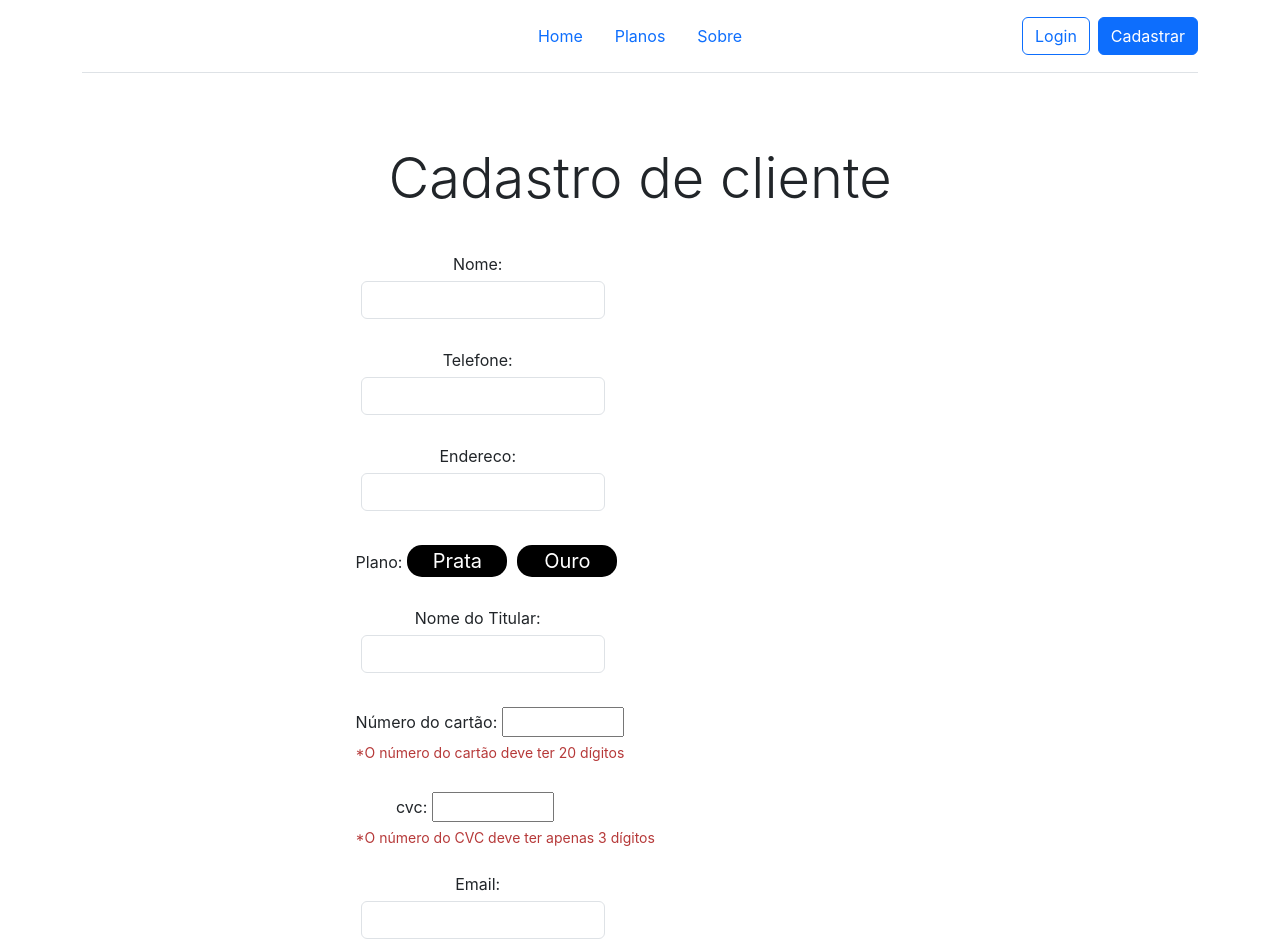
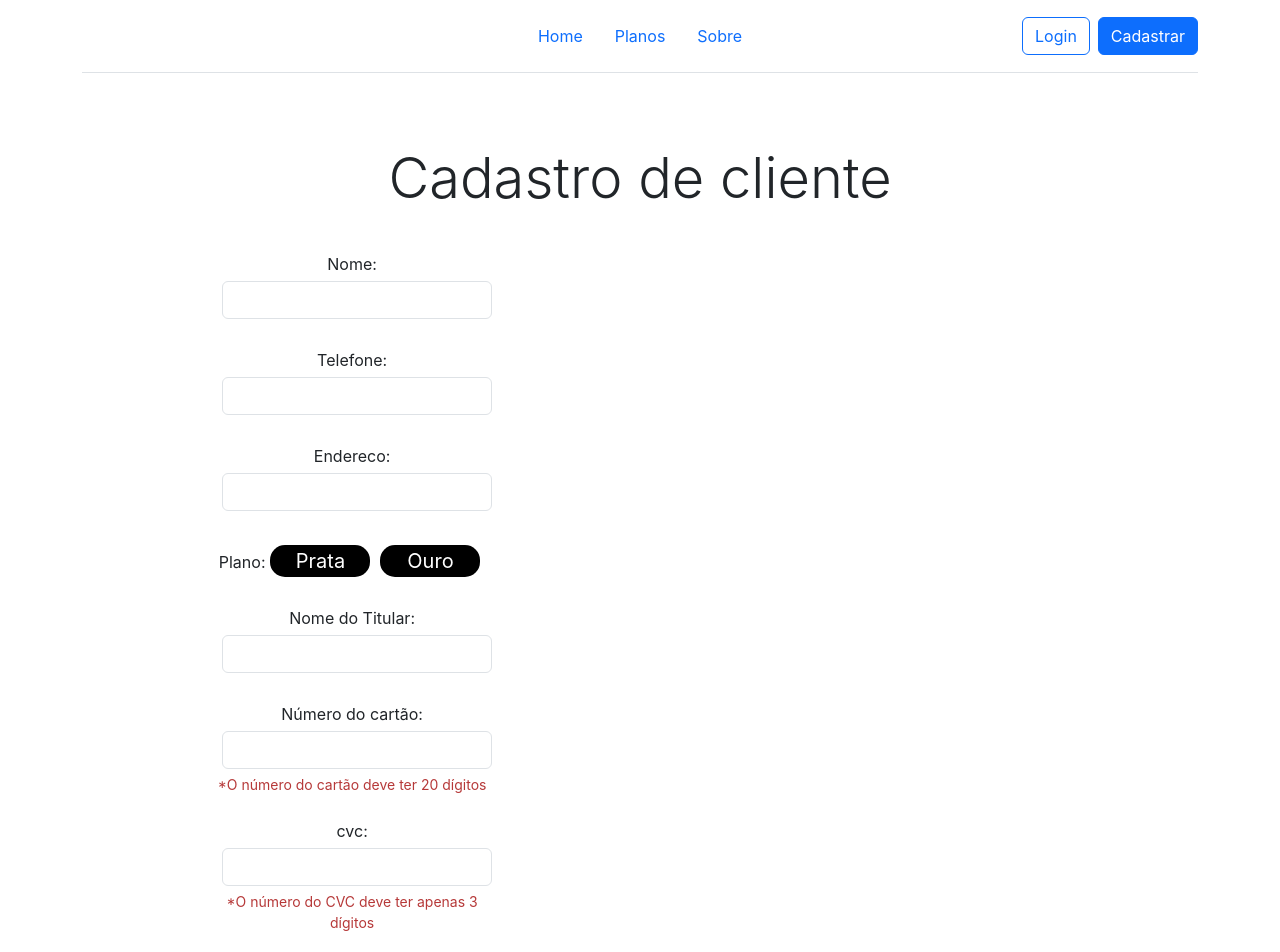
Before and after one commit to LeonardoFurmann/petshop-front-back, a React (Create React App) app in the folder frontend/: page /cliente in a window 1280 px wide. Shown: the top 952 px of the page. Built offline with nearby package versions, Linux system fonts and the light colour scheme; the HTML template or start-up script is replaced by a standard one.

Commit message:
Alterações cadastro front

```diff
--- a/frontend/src/components/Cadastro/index.js
+++ b/frontend/src/components/Cadastro/index.js
@@ -134,6 +134,7 @@ export default function Cadastro() {
                                 Número do cartão:
                                 <input
                                     type="text"
+                                    className="form-control"
                                     value={numeroCartao}
                                     onChange={handleNumeroCartaoChange}
                                 />
@@ -146,7 +147,7 @@ export default function Cadastro() {
                         <div className="form-group">
                             <label>
                                 cvc:
-                                <input type="password" value={cvc} onChange={handleCvcChange} />
+                                <input type="password" className='form-control' value={cvc} onChange={handleCvcChange} />
                             </label>
                             {cvcPassou == 0 && (
                                 <p className="warning">
--- a/frontend/src/components/Card/card.css
+++ b/frontend/src/components/Card/card.css
@@ -1,4 +1,4 @@
-.row {
+.linha {
     display: block;
     width: 75%;
     margin: auto;
@@ -6,7 +6,7 @@
     white-space: nowrap;
   }
 
-  .col {
+  .coluna {
     display: inline-block;
     width: 25%;
   }
--- a/frontend/src/components/Card/index.js
+++ b/frontend/src/components/Card/index.js
@@ -76,9 +76,9 @@ export default function Card({searchValue}) {
           <option value="nota">Nota</option>
         </select>
       </div>
-      <div className="row">
+      <div className="linha">
         {filteredMovies.map((filme, i) => (
-          <div className="col" key={i}>
+          <div className="coluna" key={i}>
             <div className="card">
               <img
                 src={filme.poster}
--- a/frontend/src/components/Checkout/index.js
+++ b/frontend/src/components/Checkout/index.js
@@ -12,6 +12,11 @@ const pedidoItems = {
         {
             "nome": "Item 2",
             "qtde": 1,
+            "preco": 50
+        },
+        {
+            "nome": "Item 3",
+            "qtde": 4,
             "preco": 50
         }
     ]
```
Also changed, not shown: 1 other file (tests, documents, lock files or other folders).
